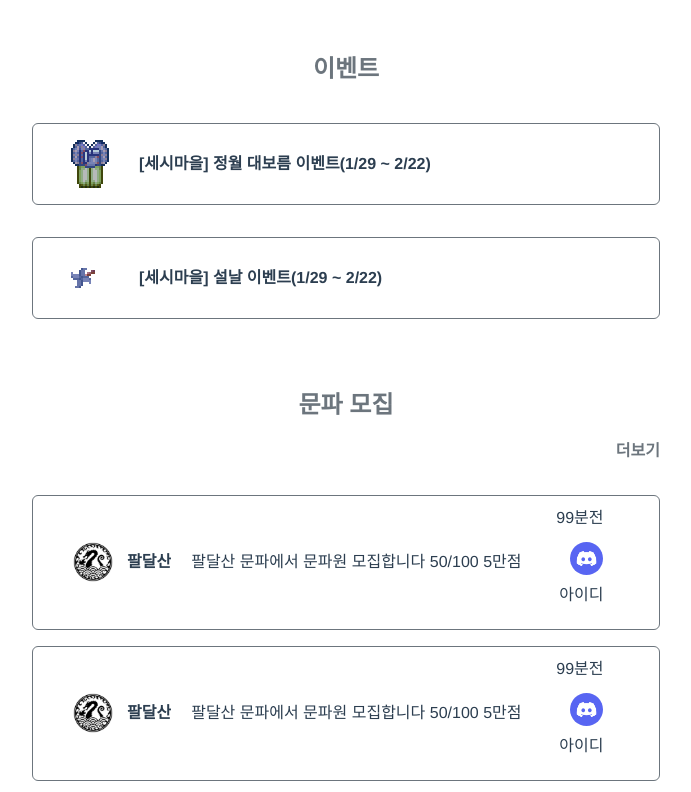
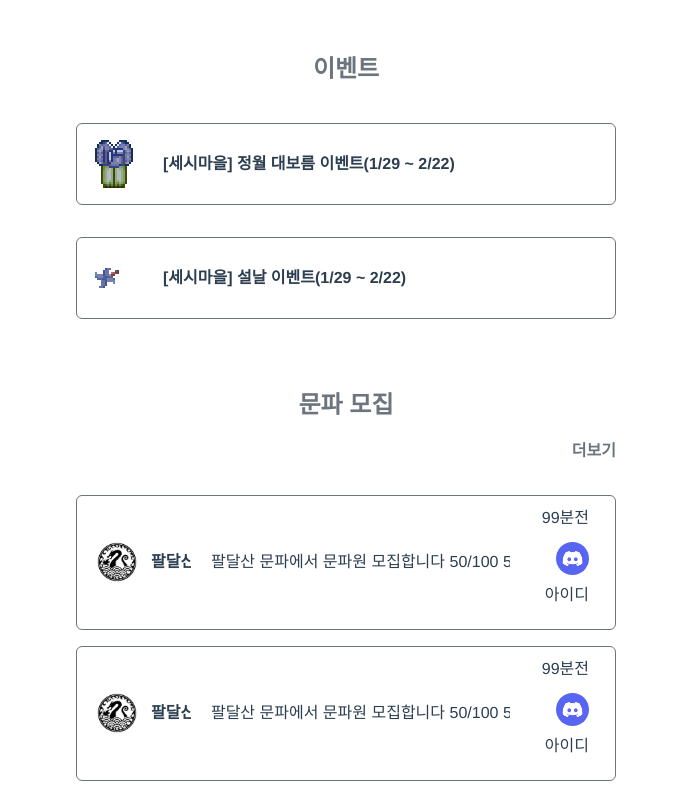
Before and after one commit to woghks131/classic-baram, a Vue app: page / in a window 1280 px wide. Shown: the part 708-1500 px from the top of the page, without its empty margins (294-985 px from the left). Built offline with nearby package versions, Linux system fonts and the light colour scheme.

Commit message:
[아이템] 화면 , 네비 추가

```diff
--- a/src/layouts/CommonHeader.vue
+++ b/src/layouts/CommonHeader.vue
@@ -1,10 +1,10 @@
 <template>
     <nav class="navbar bg-light">
         <div class="container-xxl">
-            <a class="navbar-brand fs-3 fw-bold d-inline-flex p-2" href="#">
+            <router-link class="navbar-brand fs-3 fw-bold d-inline-flex p-2" to="/">
                 <img src="../images/navlogo.png" alt="Logo" width="30" height="44" class="d-inline-block align-text-top">
                 클바지지
-            </a>
+            </router-link>
             <form class="d-flex" role="search">
                 <input class="form-control me-2" type="search" placeholder="돼지굴" aria-label="Search">
                 <button class="btn btn-outline-success" type="submit">Search</button>
@@ -32,7 +32,7 @@
 					<router-link to="/" class="nav-link">그룹 찾기</router-link>
 				</li>
                 <li class="nav-item">
-					<router-link to="/" class="nav-link">아이템</router-link>
+					<router-link to="/items" class="nav-link">아이템</router-link>
 				</li>
                 <li class="nav-item">
 					<router-link to="/" class="nav-link">조합</router-link>
--- a/src/router/index.js
+++ b/src/router/index.js
@@ -1,12 +1,18 @@
 import { createRouter, createWebHistory } from 'vue-router'
 
 import Main from '../views/MainView.vue'
+import Items from '../views/ItemList.vue'
 
 const routes = [
   {
     path: '/',
     name: 'main',
     component: Main
+  },
+  {
+    path: '/items',
+    name: 'items',
+    component: Items
   },
 ]
 
--- /dev/null
+++ b/src/views/ItemList.vue
@@ -0,0 +1,14 @@
+<template>
+<nav class="navbar bg-body-tertiary">
+  <form class="container-fluid justify-content-center py-4">
+    <button class="btn btn-sm btn-outline-secondary mx-2" type="button">무기</button>
+    <button class="btn btn-sm btn-outline-secondary mx-2" type="button">방어구</button>
+    <button class="btn btn-sm btn-outline-secondary mx-2" type="button">방패</button>
+    <button class="btn btn-sm btn-outline-secondary mx-2" type="button">투구</button>
+    <button class="btn btn-sm btn-outline-secondary mx-2" type="button">반지</button>
+    <button class="btn btn-sm btn-outline-secondary mx-2" type="button">장신구</button>
+    <button class="btn btn-sm btn-outline-secondary mx-2" type="button">술</button>
+    <button class="btn btn-sm btn-outline-secondary mx-2" type="button">기타</button>
+  </form>
+</nav>
+</template>
--- a/src/views/MainView.vue
+++ b/src/views/MainView.vue
@@ -24,7 +24,7 @@
             <div class="py-1">
                 <div class="row row-cols-1 ">
                     <div class="col  my-3 d-flex justify-content-center">
-                        <div class="border border-secondary rounded-2 d-flex align-items-center flex-row cardDiv w-50">
+                        <div class="border border-secondary rounded-2 d-flex align-items-center flex-row cardDiv" style="width: 43% !important;">
 
                             <div class="flex-shrink-0 p-2 d-flex align-items-center cardImage">
                                 <img src="../images/event1.png" class="img-fluid"  alt="이벤트 이미지">
@@ -36,7 +36,7 @@
                     </div>
 
                     <div class="col  my-3 d-flex justify-content-center">
-                        <div class="border border-secondary rounded-2 d-flex align-items-center flex-row cardDiv w-50">
+                        <div class="border border-secondary rounded-2 d-flex align-items-center flex-row cardDiv" style="width: 43% !important;">
 
                             <div class="flex-shrink-0 p-2 d-flex align-items-center cardImage">
                                 <img src="../images/event2.png" class="img-fluid"  alt="이벤트 이미지">
@@ -57,13 +57,13 @@
             <p class="fs-4 fw-bold"><a href="#" class="text-decoration-none text-secondary">문파 모집</a></p>
 
             <div class="col  my-3 d-flex justify-content-center ">
-                <div class="w-50">
+                <div style="width: 43% !important;">
                     <p class="fs-6 fw-bold"><a href="#" class="d-flex flex-row-reverse text-decoration-none text-secondary">더보기</a></p>
                 </div>
             </div>
 
             <div class="col  my-3 d-flex justify-content-center ">
-                <div class="border border-secondary rounded-2 d-flex  align-items-center flex-row cardDiv w-50 ">
+                <div class="border border-secondary rounded-2 d-flex  align-items-center flex-row cardDiv " style="width: 43% !important;">
 
                     <div class="flex-shrink-0 p-2 d-flex align-items-center cardImage">
                         <img src="../images/guild1.jpeg" class="img-fluid "  alt="문파 이미지">
@@ -82,7 +82,7 @@
             </div>
 
             <div class="col  my-3 d-flex justify-content-center ">
-                <div class="border border-secondary rounded-2 d-flex align-items-center flex-row cardDiv w-50 ">
+                <div class="border border-secondary rounded-2 d-flex align-items-center flex-row cardDiv " style="width: 43% !important;">
 
                     <div class="flex-shrink-0 p-2 d-flex align-items-center cardImage">
                         <img src="../images/guild1.jpeg" class="img-fluid "  alt="문파 이미지">
@@ -107,7 +107,7 @@
             <p class="fs-4 fw-bold"><a href="#" class="text-decoration-none text-secondary">실시간 아이템 시세</a></p>
 
             <div class="col  my-3 d-flex justify-content-center ">
-                <div class="w-50">
+                <div style="width: 43% !important;">
                     <p class="fs-6 fw-bold text-secondary d-flex flex-row-reverse">최근 1일</p>
                 </div>
             </div>
@@ -246,7 +246,7 @@
 </template>
 <style>
 .cardDiv {
-    padding:10px 30px;
+    padding:10px 10px;
 }
 .cardImage {
     width: 60px;
```
